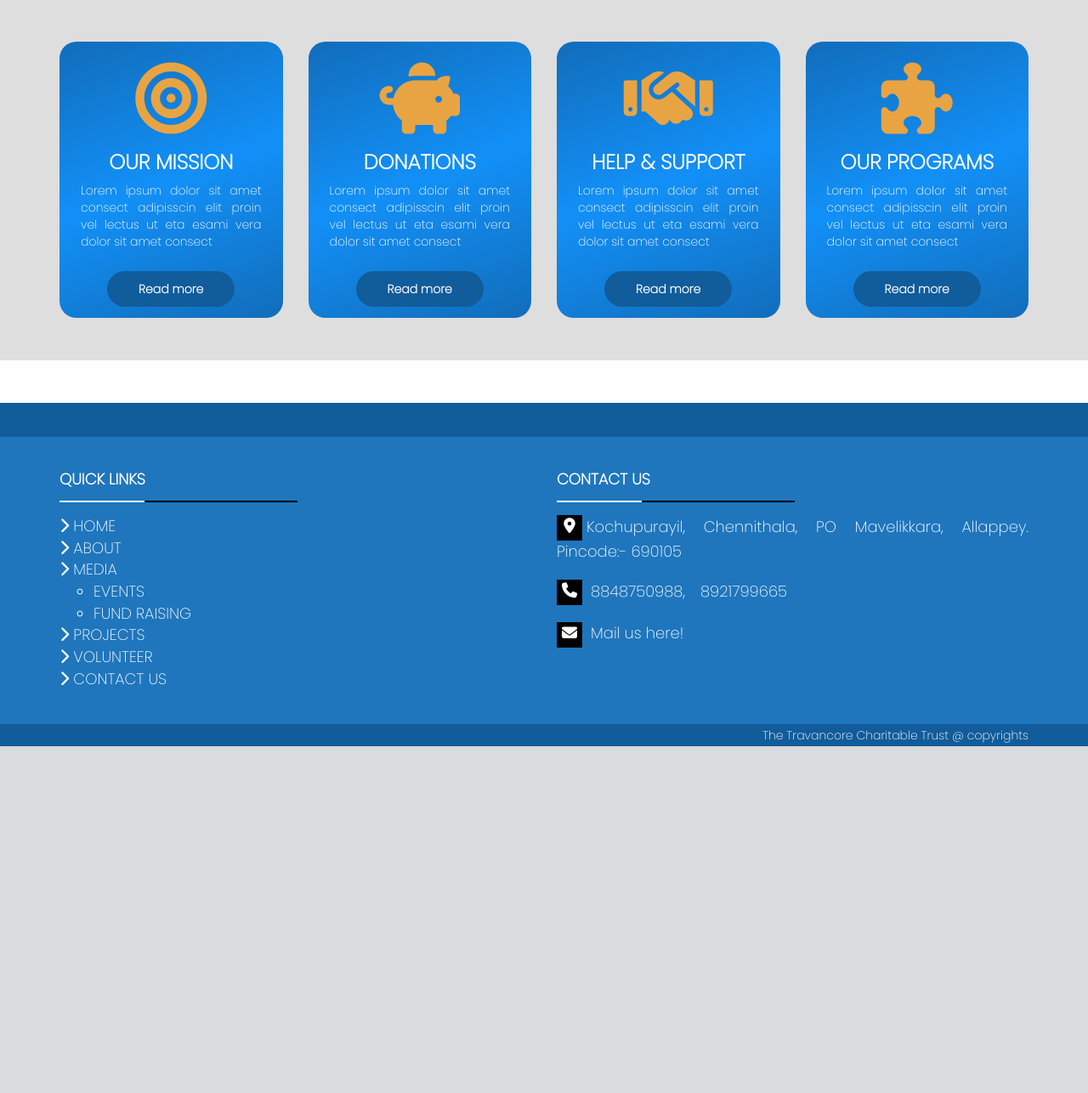
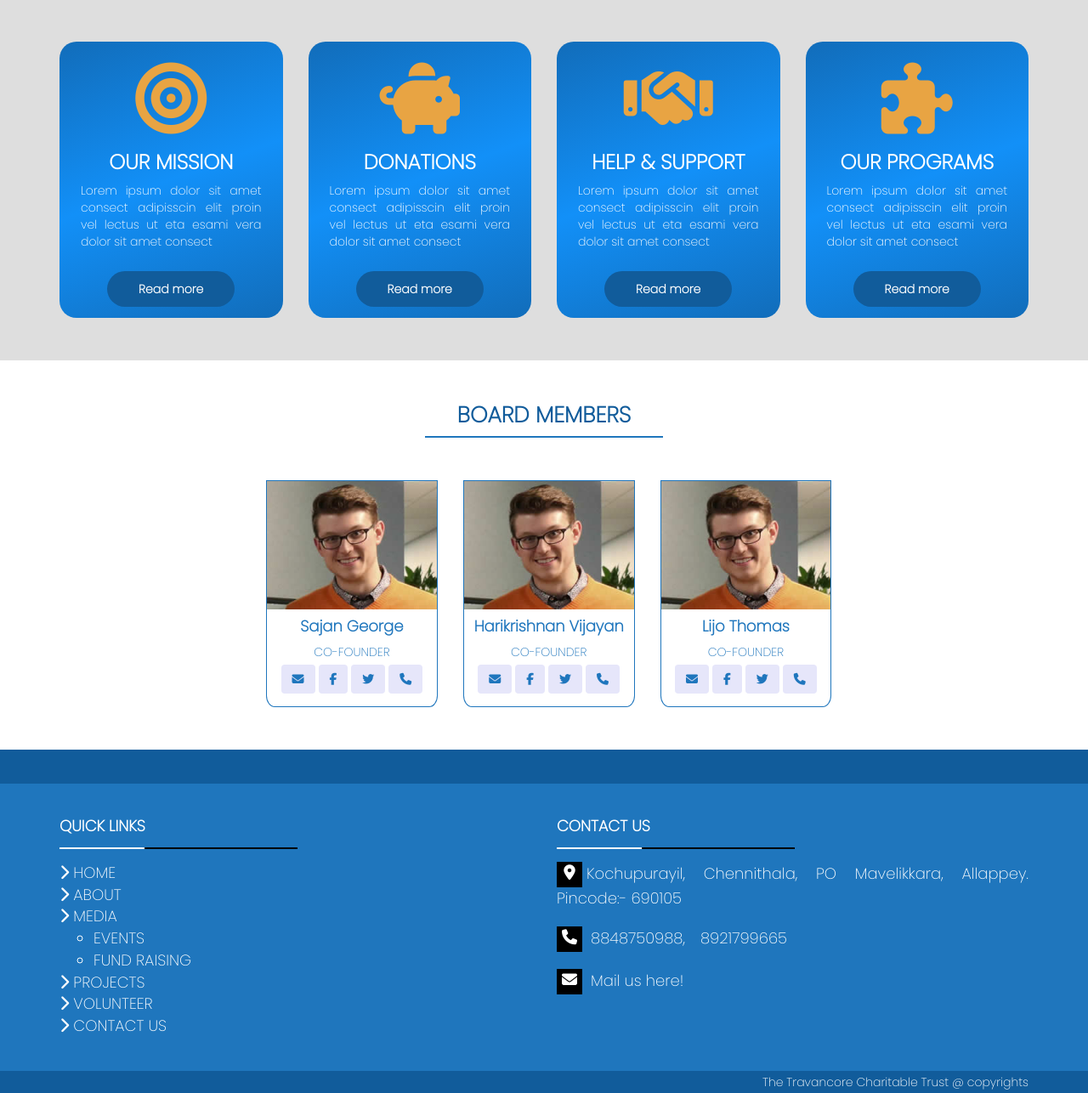
Before and after one commit to Unisight-Technologies/travancore-trust-website, a Django app: page /about/ in a window 1280 px wide. Shown: the part 1855-3141 px from the top of the page at 85% size. Before the commit the page ends 2733 px from the top, so only its background shows below. Run offline with Django 3.2, Linux system fonts and the light colour scheme; some libraries are stand-ins or nearby versions.

Commit message:
Readded founders' cards

```diff
--- a/trust/templates/about.html
+++ b/trust/templates/about.html
@@ -207,6 +207,120 @@
 
 		</div> <!-- /.about-us -->
 
+		<div class="our-team animate-onscroll fadeIn">
+
+			        <div class="container">
+
+			            <h2 class="title-style-1">Board Members<span class="title-under"></span></h2>
+
+			            <div class="row members-row">
+
+			                <div class="col-md-3 col-sm-6">
+
+			                    <div class="team-member">
+
+			                        <div class="thumnail">
+
+			                            <img src="{% static 'assets/images/team/member-2.jpg' %}" alt="" class="cause-img">
+
+			                        </div>
+
+
+
+			                        <h4 class="member-name">Sajan George</h4>
+
+			                        <div class="member-position">
+			                            CO-FOUNDER
+			                        </div>
+
+			                        <div class="btn-holder">
+			                          <a href="mailto:gsajan52@gmail.com?subject=Enquiry-The Travancore Charitable Trust" class="btn about-icon"> <i class="fa fa-envelope"></i> </a>
+			                          <a href=#" class="btn about-icon"> <i class="fa fa-facebook"></i> </a>
+			                          <a href="#" class="btn about-icon"> <i class="fa fa-twitter"></i> </a>
+			                          <a href="tel:+918086738848" class="btn about-icon"> <i class="fa fa-phone"></i> </a>
+
+			                        </div>
+
+
+
+			                    </div> <!-- /.team-member -->
+
+			                </div>
+
+
+			                <div class="col-md-3 col-sm-6">
+
+			                    <div class="team-member">
+
+			                        <div class="thumnail">
+
+			                            <img src="{% static 'assets/images/team/member-2.jpg' %}" alt="" class="cause-img">
+
+			                        </div>
+
+
+
+			                        <h4 class="member-name">Harikrishnan Vijayan</h4>
+
+			                        <div class="member-position">
+			                            CO-FOUNDER
+			                        </div>
+
+			                        <div class="btn-holder">
+
+			                          <a href="mailto:hari.vijayan89@gmail.com?subject=Enquiry-The Travancore Charitable Trust" class="btn about-icon"> <i class="fa fa-envelope"></i> </a>
+			                          <a href="#" class="btn about-icon"> <i class="fa fa-facebook"></i> </a>
+			                          <a href="#" class="btn about-icon"> <i class="fa fa-twitter"></i> </a>
+			                          <a href="tel:+918921799665" class="btn about-icon"> <i class="fa fa-phone"></i> </a>
+
+			                        </div>
+
+
+
+			                    </div> <!-- /.team-member -->
+
+			                </div>
+
+
+			                <div class="col-md-3 col-sm-6">
+
+			                    <div class="team-member">
+
+			                        <div class="thumnail">
+
+			                            <img src="{% static 'assets/images/team/member-2.jpg' %}" alt="" class="cause-img">
+
+			                        </div>
+
+
+
+
+
+			                        <div class="member-position">
+		                                <h4 class="member-name">Lijo Thomas</h4>
+			                            CO-FOUNDER
+			                        </div>
+
+			                        <div class="btn-holder">
+
+			                          <a href="mailto:thomaslijo634@gmail.com?subject=Enquiry-The Travancore Charitable Trust" class="btn about-icon"> <i class="fa fa-envelope"></i> </a>
+			                          <a href="#" class="btn about-icon"> <i class="fa fa-facebook"></i> </a>
+			                          <a href="#" class="btn about-icon"> <i class="fa fa-twitter"></i> </a>
+			                          <a href="tel:+919744492745" class="btn about-icon"> <i class="fa fa-phone"></i> </a>
+
+			                        </div>
+
+
+
+			                    </div> <!-- /.team-member -->
+
+			                </div>
+
+			            </div> <!-- /.row -->
+
+			        </div>
+
+			    </div>
 
 	</div>
 
```
